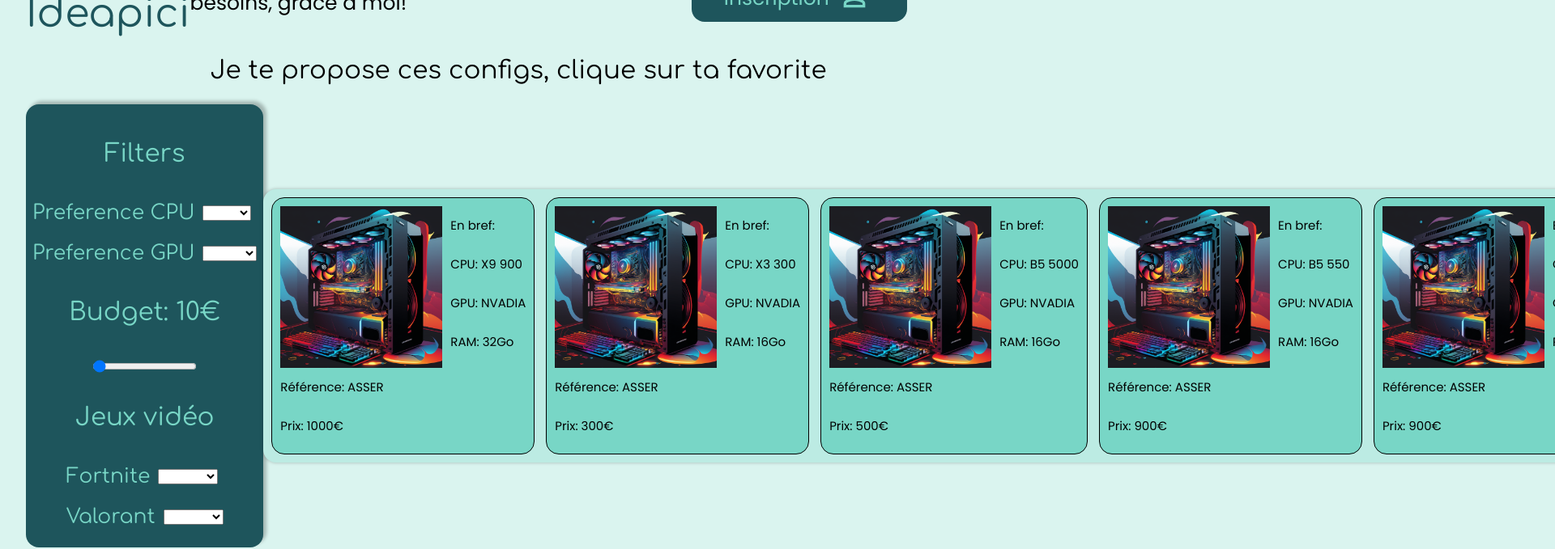
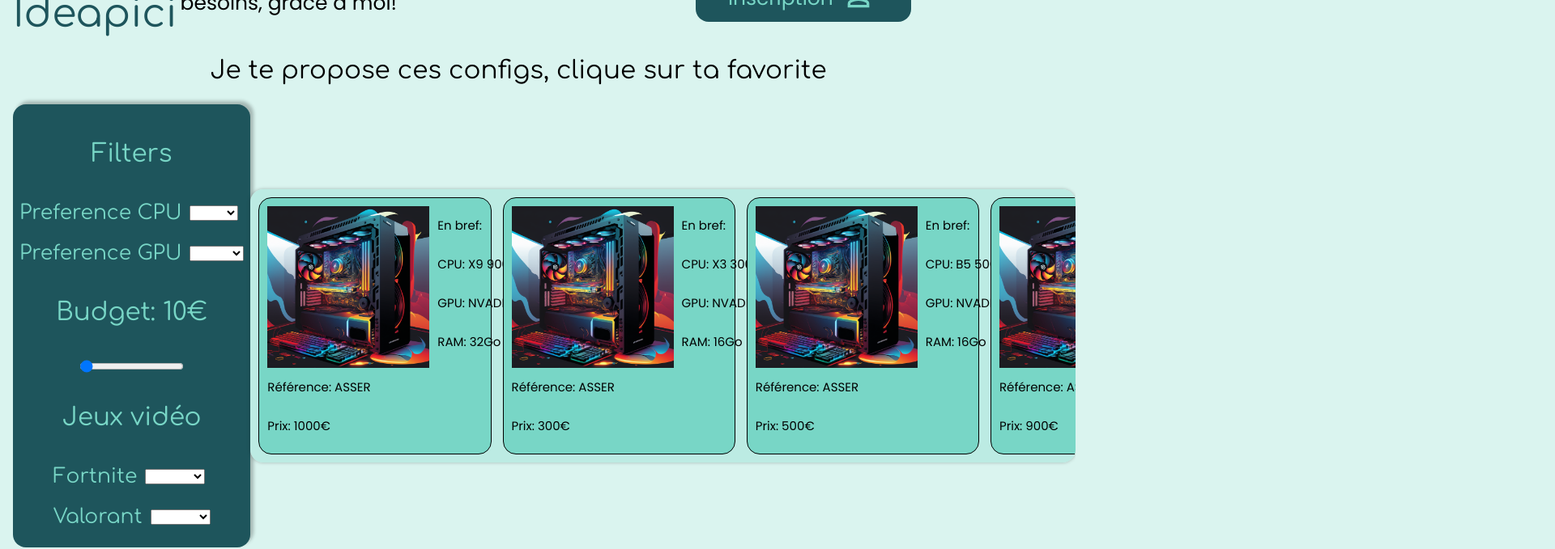
Before and after one commit to Phignis/ideapici, an Angular app in the folder src/ideapici/: page /setup-choice in a window 1280 px wide. Shown: the part 140-819 px from the top of the page at 81% size, 1920 px wide, since content can reach past the window. Built offline with nearby package versions, Linux system fonts and the light colour scheme.

Commit message:
remove body from fil setup choice, add overflow on pcs list"

```diff
--- a/src/ideapici/src/app/pages/setup-choice/setup-choice.component.css
+++ b/src/ideapici/src/app/pages/setup-choice/setup-choice.component.css
@@ -21,9 +21,12 @@ h2{
 .sujet{
     display: flex;
     flex-direction: row;
+    justify-content: space-around;
     align-items: flex-start;
     padding: 0px;
-    /*gap: 8px;
+    /*gap: 8px; */
+
+    width: 100%;
 
 
     /* Inside auto layout */
@@ -58,12 +61,15 @@ h2{
 
 }
 
-.setuplist{
+.setuplist {
     display: flex;
     flex-direction: row;
     align-items: center;
     padding: 10px;
     gap: 14px;
+    max-width: 80%;
+
+    overflow-x: scroll;
 
     background: #BCEBE3;
     box-shadow: 0px 0px 4px rgba(0, 0, 0, 0.25);
--- a/src/ideapici/src/app/pages/setup-choice/setup-choice.component.html
+++ b/src/ideapici/src/app/pages/setup-choice/setup-choice.component.html
@@ -1,4 +1,4 @@
-<body>
+
 <app-header></app-header>
 <h2>Je te propose ces configs, clique sur ta favorite</h2>
 <div class="sujet">
@@ -26,4 +26,3 @@
         </div>
 
 </div>
-</body>
```
Lines whose indentation alone changed are shown as unchanged.
